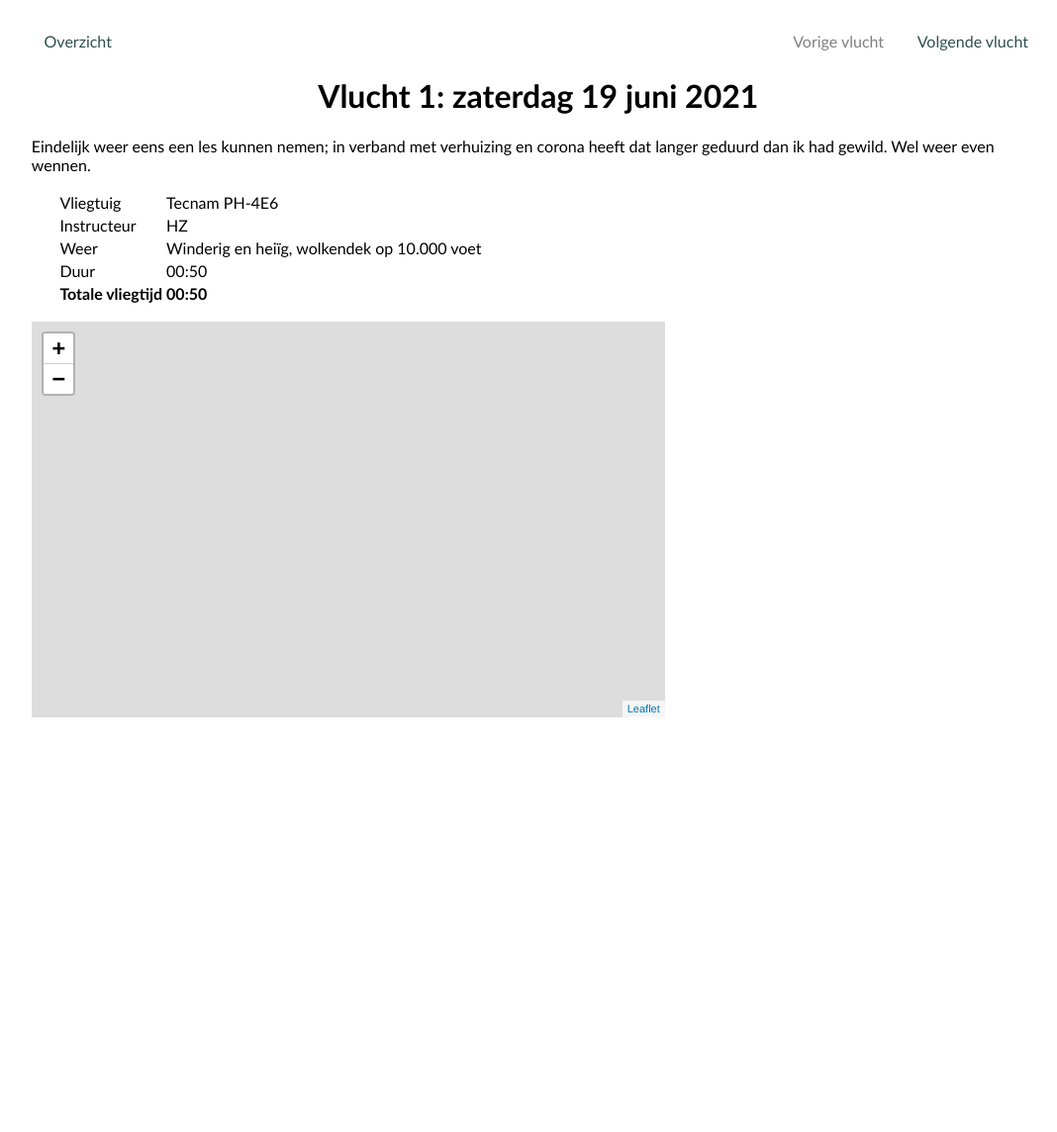
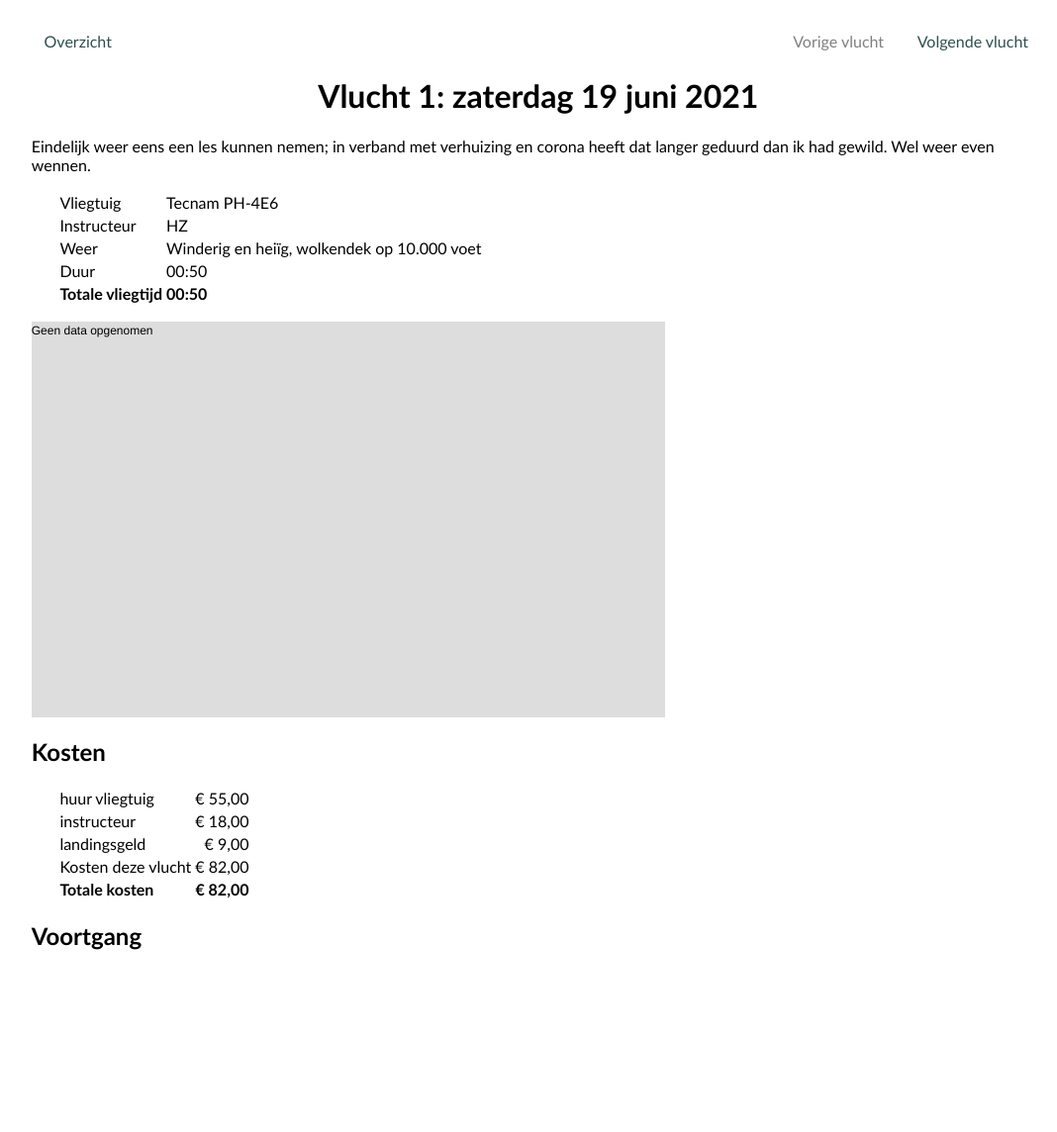
Before and after one commit to bart314/vlieglessen, a website with bundled scripts: page flight.html in a window 1280 px wide. Shown: the top 1144 px of the page at 99% size, without its empty margins (45-1113 px from the left). After the commit the page ends 1052 px from the top, so only its background shows below. Built offline with nearby package versions, Linux system fonts and the light colour scheme; no server answers.

Commit message:
Added better file-not-found process.

```diff
--- a/data.js
+++ b/data.js
@@ -35,8 +35,6 @@
 
 //,'total_time'
 
-console.log(previousdays)
-
 if (f_number > 1) {
     d("vorige_vlucht").href=`?f=${f_number-1}`
 } else {
@@ -58,7 +56,10 @@
 }).addTo(mymap);
 
 fetch(`flights/flight${f_number}.gpx`)
-.then ( r => r.text() )
+.then ( r => {
+    if (!r.ok) throw new Error ('file not found')
+    return r.text()
+})
 .then ( gpx => {
     let parser = new gpxParser();
     parser.parse(gpx);
@@ -67,6 +68,21 @@
 
     // zoom the map to the polyline
     mymap.fitBounds(polyline.getBounds());
+})
+.catch ( err => {
+    console.error('not found')
+    document.querySelector('#map').innerHTML = 'Geen data opgenomen'
+    document.querySelector('#canvas').style.display = 'none'
+
+})
+
+fetch(`flights/flight${f_number}.json`)
+.then ( resp => resp.json() )
+.then ( json => {
+    let flight_data = json.flight_data
+    let times = flight_data.map( p => p.time)
+    let elevation = flight_data.map ( p => p.data.ele)
+    show_elevation(elevation, times)
 })
 
 /*
@@ -104,7 +120,7 @@
     return document.getElementById(el)
 }
 
-function sh0w_elevation(eles, times) {
+function show_elevation(eles, times) {
     let data = { labels:times,
         datasets: [{
           label: 'Hoogte (meters)',
@@ -127,6 +143,7 @@
             mode:'index',
             intersect: false
         },
+        /*
         onHover: (e) => {
             const canvasPosition = Chart.helpers.getRelativePosition(e, chart);
             const dataX = chart.scales.x.getValueForPixel(canvasPosition.x);
@@ -138,6 +155,7 @@
                   .addTo(mymap);
             } catch (e) {console.error(e)}
         }
+        */
      }
 
     let config = { type: 'line', data, options }
--- a/flight.html
+++ b/flight.html
@@ -67,7 +67,7 @@
     </div>
 
 
-	<div class="screen chart">
+	<div class="screen chart" id="canvas">
 		<canvas id="elevation"></canvas>
 	</div>
 
```
